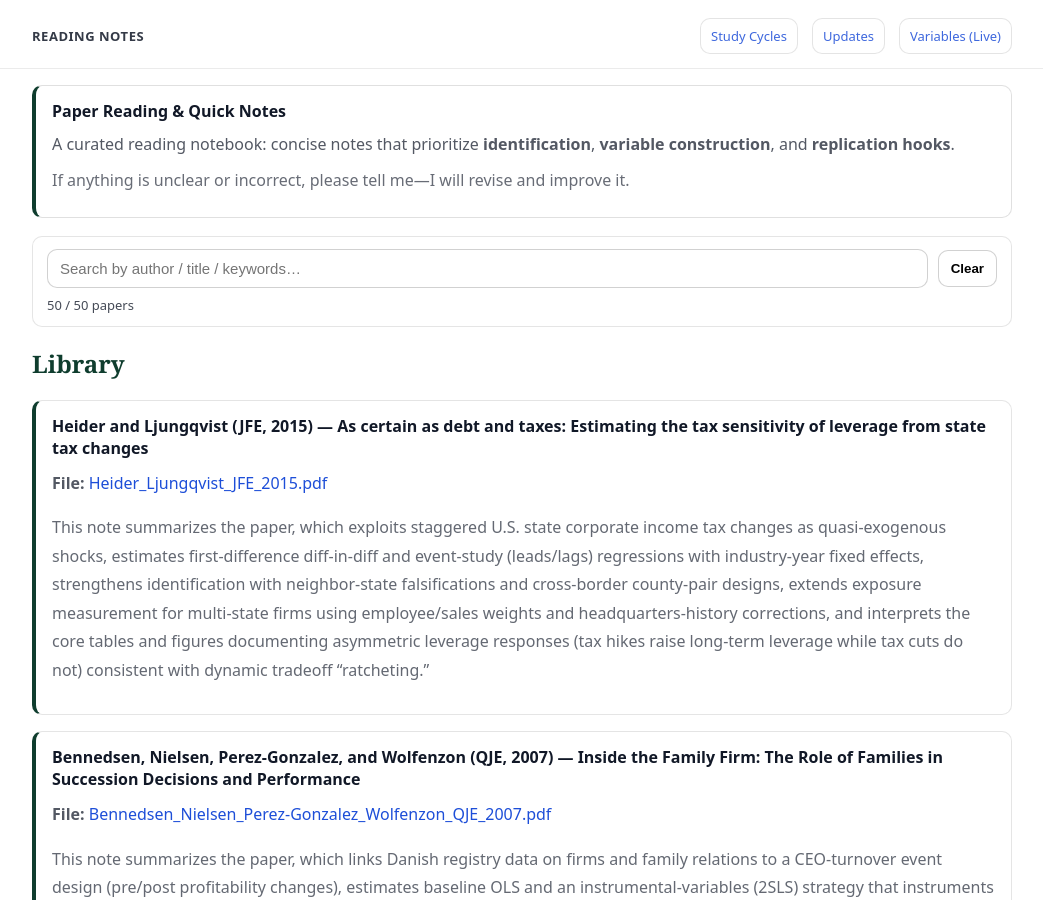
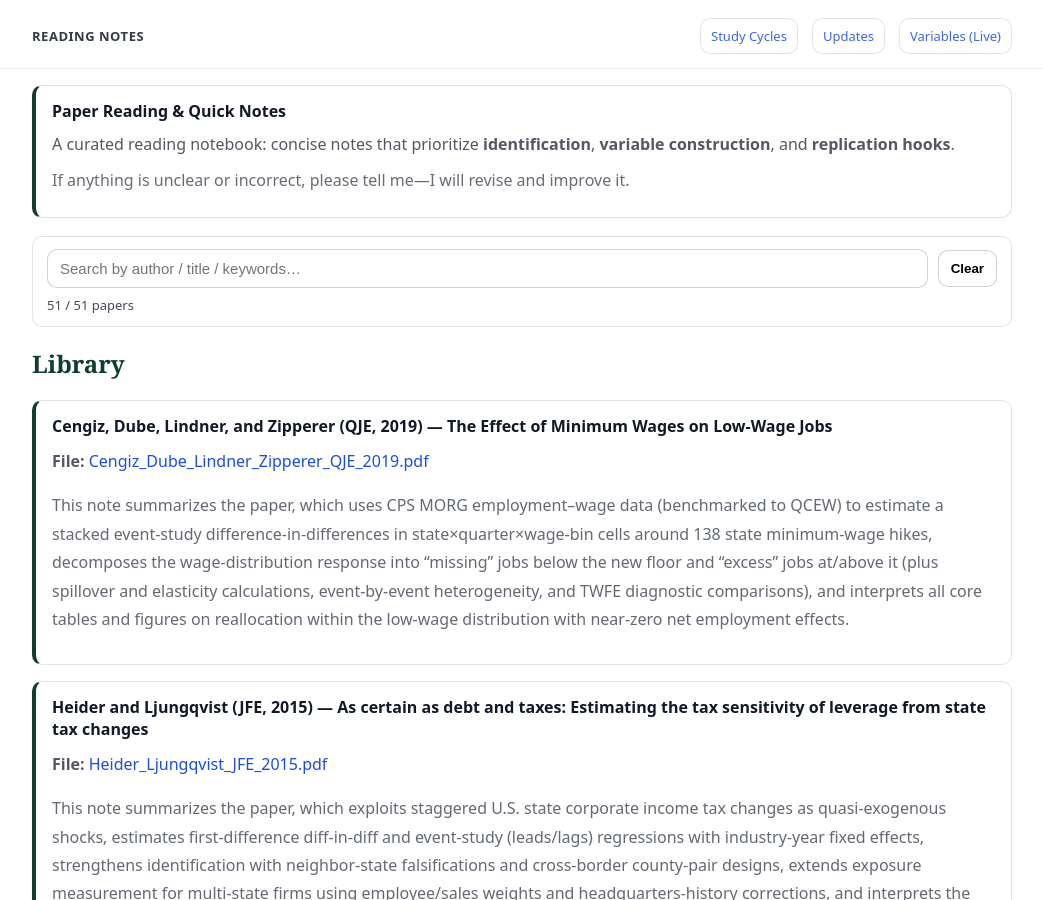
Before and after one commit to yaxinzn/study-archive, a Jekyll site: the page built from reading/index.md, in a window 1280 px wide and 900 px high. Shown: the whole window, without its empty margins (118-1161 px from the left). Built offline with Jekyll 4.4.1, drawn with Linux system fonts in a browser that asks for light colours.

Commit message:
Reading: add/update Cengiz_Dube_Lindner_Zipperer_QJE_2019.pdf

```diff
--- a/_data/reading.yml
+++ b/_data/reading.yml
@@ -1,3 +1,7 @@
+- title: "Cengiz, Dube, Lindner, and Zipperer (QJE, 2019) — The Effect of Minimum Wages on Low-Wage Jobs"
+  file: "Cengiz_Dube_Lindner_Zipperer_QJE_2019.pdf"
+  desc: "This note summarizes the paper, which uses CPS MORG employment–wage data (benchmarked to QCEW) to estimate a stacked event-study difference-in-differences in state×quarter×wage-bin cells around 138 state minimum-wage hikes, decomposes the wage-distribution response into “missing” jobs below the new floor and “excess” jobs at/above it (plus spillover and elasticity calculations, event-by-event heterogeneity, and TWFE diagnostic comparisons), and interprets all core tables and figures on reallocation within the low-wage distribution with near-zero net employment effects."
+
 - title: "Heider and Ljungqvist (JFE, 2015) — As certain as debt and taxes: Estimating the tax sensitivity of leverage from state tax changes"
   file: "Heider_Ljungqvist_JFE_2015.pdf"
   desc: "This note summarizes the paper, which exploits staggered U.S. state corporate income tax changes as quasi-exogenous shocks, estimates first-difference diff-in-diff and event-study (leads/lags) regressions with industry-year fixed effects, strengthens identification with neighbor-state falsifications and cross-border county-pair designs, extends exposure measurement for multi-state firms using employee/sales weights and headquarters-history corrections, and interprets the core tables and figures documenting asymmetric leverage responses (tax hikes raise long-term leverage while tax cuts do not) consistent with dynamic tradeoff “ratcheting.”"
```
Also changed, not shown: 1 other file.
